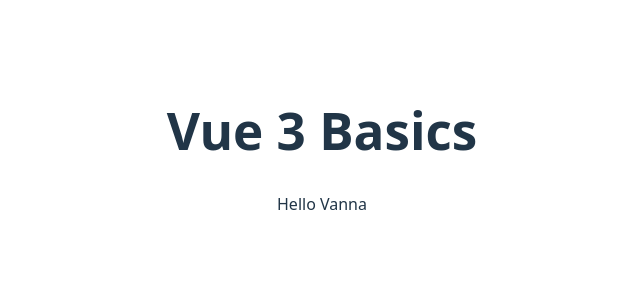
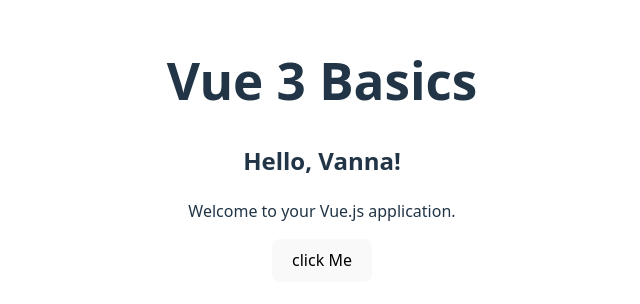
Before and after one commit to Vanna-Gio/vue-3-basics, a Vue app: page / in a window 1280 px wide. Shown: the part 250-554 px from the top of the page, without its empty margins (318-958 px from the left). Built offline with nearby package versions, Linux system fonts and the light colour scheme.

Commit message:
use emits

```diff
--- a/src/App.vue
+++ b/src/App.vue
@@ -1,6 +1,6 @@
 <template>
   <h1>Vue 3 Basics</h1>
-  <HelloWorld name="Vanna" />
+  <HelloWorld name="Vanna" @sayHello="handleHello"/>
 </template>
 
 <script>
@@ -9,6 +9,11 @@
 export default {
   components: {
     HelloWorld
+  },
+  methods: {
+    handleHello(message){
+      alert(message)
+    }
   }
 }
 </script>
--- a/src/components/HelloWorld.vue
+++ b/src/components/HelloWorld.vue
@@ -1,10 +1,22 @@
 <template>
-  <p>Hello {{ name }}</p>
+  <div>
+    <!-- 4. Props (parent -> child) -->
+    <h2>Hello, {{ name }}!</h2>
+    <p>Welcome to your Vue.js application.</p>
+    <!-- 5. Emits (child -> parent) -->
+     <button @click="sendMessage">click Me</button>
+  </div>
 </template>
 <script>
   export default {
     props: {
       name: String
+    },
+    emits: ['sayHello'],
+    methods: {
+      sendMessage(){
+        this.$emit('sayHello', 'Hello from child component!')
+      }
     }
   }
 </script>
```
